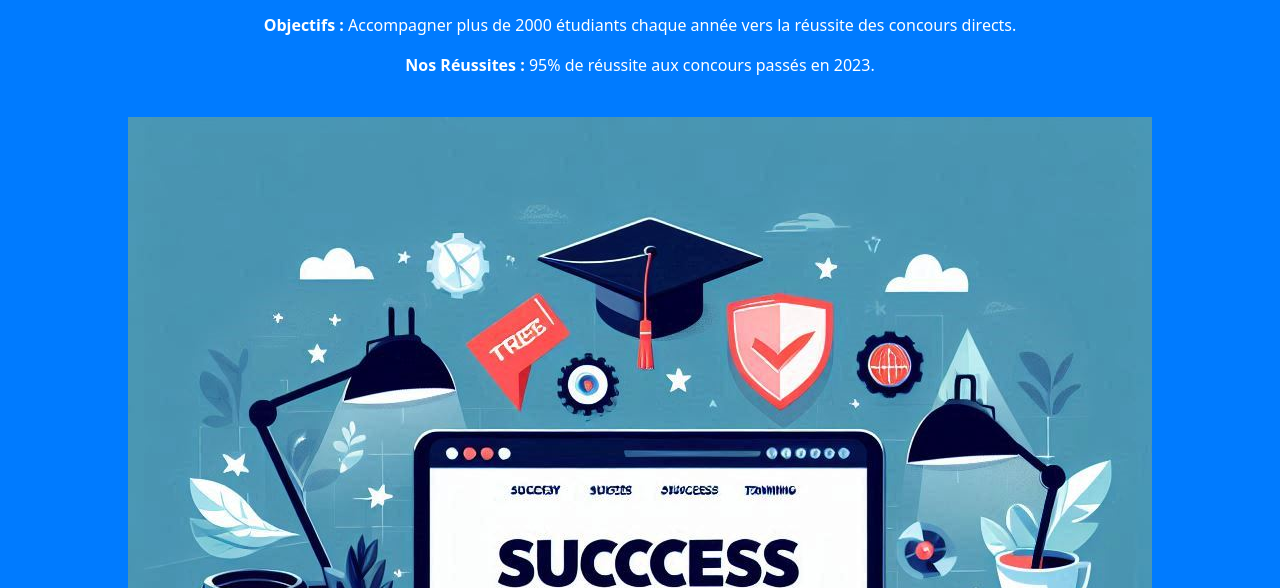
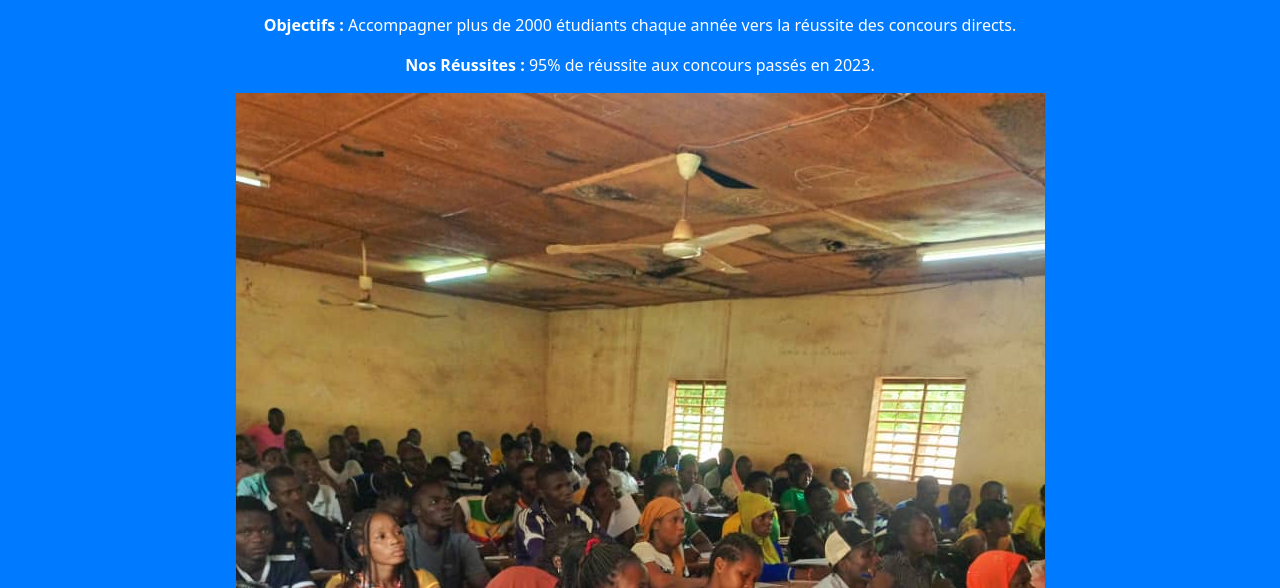
Before and after one commit to herosking-JIZ/zakis, a plain HTML site: page index.html in a window 1280 px wide. Shown: the part 212-800 px from the top of the page. Drawn offline with nearby package versions, Linux system fonts and the light colour scheme.

Commit message:
Update index.html

```diff
--- a/index.html
+++ b/index.html
@@ -54,7 +54,7 @@
             <p class="lead">Préparez-vous efficacement aux concours directs au Burkina Faso avec nos formations de qualité.</p>
             <p><strong>Objectifs :</strong> Accompagner plus de 2000 étudiants chaque année vers la réussite des concours directs.</p>
             <p><strong>Nos Réussites :</strong> 95% de réussite aux concours passés en 2023.</p>
-            <img src="design1.jpeg" alt="Séance de formation" class="img-fluid mt-4">
+            <img src="home.jpg" alt="Séance de formation" style=" height: 1080 px ; width: auto; class="img-fluid mt-4">
         </div>
     </header>
 
```
